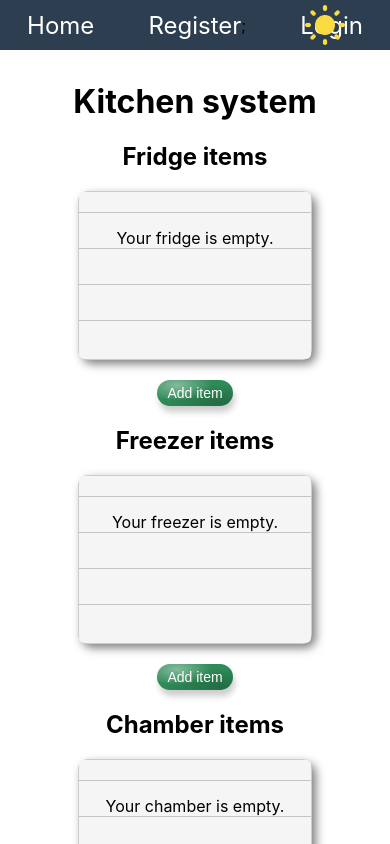
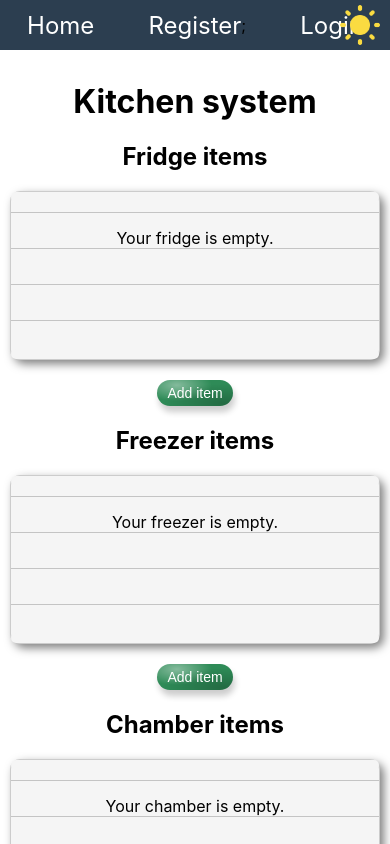
Before and after one commit to LaszloF5/kitchen-system, a React (Create React App) app: page / in a window 390 px wide. Shown: the top 844 px of the page. Built offline with nearby package versions, Linux system fonts and the light colour scheme.

Commit message:
responsive design: desktop --> next. mobile.

```diff
--- a/src/App.css
+++ b/src/App.css
@@ -1,5 +1,20 @@
 .App {
   text-align: center;
+}
+
+.top-arrow {
+  cursor: pointer;
+  position: fixed;
+  bottom: 20px;
+  right: 45px;
+  width: 40px;
+  height: 40px;
+  transform: scale(1.0);
+  transition: transform 200ms ease-in-out;
+}
+
+.top-arrow:hover {
+  transform: scale(1.1);
 }
 
 .header {
@@ -90,14 +105,6 @@ p {
   color: black;
 }
 
-.footer {
-  height: 10vh;
-  display: flex;
-  align-items: center;
-  justify-content: center;
-  border: 2px solid black;
-}
-
 .darkOrLight {
   width: 40px;
   height: 40px;
@@ -110,3 +117,20 @@ p {
 .white-filter {
   filter: brightness(0) invert(1);
 }
+
+
+.footer {
+  height: 10vh;
+  display: flex;
+  align-items: center;
+  justify-content: center;
+  border: 2px solid black;
+}
+
+@media screen and (max-width: 992px) {
+  .darkOrLight {
+    right: 10px;
+  }
+}
+
+/*MOBILE VIEW STARTS AT: 768px*/
--- a/src/App.js
+++ b/src/App.js
@@ -27,6 +27,28 @@ export default function App() {
   const [currency, setCurrency] = useState("");
   const [prevCurrency, setPrevCurrency] = useState("");
   const [userId, setUserId] = useState(localStorage.getItem("userId") || null);
+  const [isVisibleScrollBtn, setIsVisibleScrollBtn] = useState(false);
+
+  // ScrollToTop
+
+  useEffect(() => {
+    const handleScroll = () => {
+      if (window.scrollY > 50) {
+        setIsVisibleScrollBtn(true);
+      } else {
+        setIsVisibleScrollBtn(false);
+      }
+    };
+    window.addEventListener("scroll", handleScroll);
+
+    return () => {
+      window.removeEventListener("scroll", handleScroll);
+    };
+  }, []);
+
+  const handleScrollToTop = () => {
+    window.scrollTo({top: 0, behavior: 'smooth'})
+  }
 
   // Contexts
 
@@ -42,16 +64,9 @@ export default function App() {
 
   const [isDarkMode, setIsDarkMode] = useState(false);
   const [isVisibleCurrencyForm, setIsVisibleCurrencyForm] = useState(false);
-  const currencyText = isVisibleCurrencyForm
-    ? "Close currency form"
-    : "Set your currency";
 
   const toggleDarkMode = () => {
     setIsDarkMode(!isDarkMode);
-  };
-
-  const toggleCurrencyForm = () => {
-    setIsVisibleCurrencyForm(!isVisibleCurrencyForm);
   };
 
   useEffect(() => {
@@ -146,7 +161,7 @@ export default function App() {
   const updateItem = async (table, modifyQuantity, updateId, setItems) => {
     const userId = localStorage.getItem("userId");
     const dateNow = DateTime.now().toISO().replace(/T.*/, "");
-    console.log('date: ', dateNow);
+    console.log("date: ", dateNow);
     console.log("updateItem id: ", userId);
 
     if (!userId) {
@@ -218,6 +233,14 @@ export default function App() {
 
   return (
     <div className={`${isDarkMode ? "getDark" : "getLight"} App`}>
+      {isVisibleScrollBtn && (
+        <img
+          className="top-arrow"
+          src={process.env.PUBLIC_URL + "top-arrow.png"}
+          alt="top arrow button"
+          onClick={handleScrollToTop}
+        />
+      )}
       <HashRouter>
         <header className="header">
           <nav className="header-nav">
@@ -422,9 +445,11 @@ export default function App() {
   - A bevásárlások értékének bevitele.Ezeket gyűjteni egy objektumba, heti és havi kimutatást készíteni diagram formájában is, de szerintem csak ha az aktuális heti, és havi ráfordítás megjelnne az is jó lenne. A diagramok pedig külön oldalon szerepelnének.
   - A shoppinglistből a célkomponensbe nem frissül a dátum.
   - Ha van szerver kapcsolat, viszont nincs bejelentkezve a felhasználó, akkor ne dobáljon hibaüzeneteket.
+  - To top arrow.
 
   TODO:
-  - To top arrow.
+  - Footer.
   - Responsive design.
+  - Ha az Add to SL nyitva van, ne lehessen kinyitni az update itemet, és fordítva. (Szarul néz ki + helytakarékosság.)
   - Egy input mező, ahova be lehet írni / másolni hozzávalókat ételekhez, és végigfuttatni egy keresést arra vonatkozóan, hogy a beadott    elemek szerepelnek-e valamelyik containerbe. Visszatérési érték az az elem lenne, amelyik nem található meg egyik container-be sem /Vagy elemek/;
 */
--- a/src/Components/Chamber.jsx
+++ b/src/Components/Chamber.jsx
@@ -30,8 +30,9 @@ export default function Chamber({
   // Visible transfer form
   const [isVisibleTransferForm, setIsVisibleTransferForm] = useState(false);
   const toggleVisibleTransferForm = (index) => {
+    setTempIndex(index);
     setIsVisibleTransferForm(!isVisibleTransferForm);
-    setTempIndex(index);
+    setIsVisibleQuantity(false);
   };
 
   const SLText = isVisibleTransferForm ? "Close modification" : "Add to SL";
@@ -94,8 +95,9 @@ export default function Chamber({
   };
 
   const toggleUpdateForm = (index, id) => {
+    setUpdateId(id);
     setIsVisibleQuantity(!isVisibleQuantity);
-    setUpdateId(id);
+    setIsVisibleTransferForm(false);
   };
 
   // Item modifier functions
--- a/src/Components/Expenses.jsx
+++ b/src/Components/Expenses.jsx
@@ -20,10 +20,12 @@ export default function Expenses() {
 
   const handleToggleExForm = () => {
     setIsVisibleExForm(!isVisibleExForm);
+    setIsVisibleCurForm(false);
   };
 
   const handleToggleCurForm = () => {
     setIsVisibleCurForm(!isVisibleCurForm);
+    setIsVisibleExForm(false);
   };
 
   const handleExpense = async (e) => {
--- a/src/Components/Freezer.jsx
+++ b/src/Components/Freezer.jsx
@@ -63,6 +63,7 @@ export default function Freezer({
   const toggleTransferForm = (index) => {
     setTempIndex(index);
     setIsVisibleTransferForm(!isVisibleTransferForm);
+    setIsVisibleUpdateF(false);
   };
 
   const SLText = isVisibleTransferForm ? "Close modification" : "Add to SL";
@@ -94,8 +95,9 @@ export default function Freezer({
   };
 
   const toggleVisibilityUpdateF = (index, id) => {
+    setUpdateId(id);
     setIsVisibleUpdateF(!isVisibleUpdateF);
-    setUpdateId(id);
+    setIsVisibleTransferForm(false);
   };
 
   // Add item to the database
--- a/src/Components/Fridge.css
+++ b/src/Components/Fridge.css
@@ -1,9 +1,5 @@
-/* Dark mode */
-
-/*///////////*/
-
 .fridge-ul {
-  width: 60vw;
+  width: 820px;
   min-height: 20vh;
 }
 
@@ -242,3 +238,35 @@ li:hover p {
 }
 
 /*******************************/
+
+@media screen and (max-width: 1200px) {
+  .fridge-ul {
+    width: 70vw;
+  }
+}
+
+@media screen and (max-width: 1100px) {
+  .fridge-ul {
+    width: 75vw;
+  }
+}
+
+@media screen and (max-width: 992px) {
+  .fridge-ul {
+    width: 80vw;
+  }
+}
+
+@media screen and (max-width: 850px) {
+  .fridge-ul {
+    width: 85vw;
+  }
+}
+
+@media screen and (max-width: 768px) {
+  .fridge-ul {
+    width: 95vw;
+  }
+}
+
+/*MOBILE VIEW STARTS AT: 768px*/
--- a/src/Components/Fridge.jsx
+++ b/src/Components/Fridge.jsx
@@ -46,6 +46,7 @@ export default function Fridge({
   const toggleVisibleTransferForm = (index) => {
     setTempIndex(index);
     setIsVisibleTransferForm(!isVisibleTransferForm);
+    setIsVisibleUpdate(false);
   };
 
   const SLText = isVisibleTransferForm ? "Close modification" : "Add to SL";
@@ -94,6 +95,7 @@ export default function Fridge({
   const toggleVisibilityUpdate = (index, id) => {
     setUpdateId(id);
     setIsVisibleUpdate(!isVisibleUpdate);
+    setIsVisibleTransferForm(false);
   };
 
 
@@ -145,7 +147,7 @@ export default function Fridge({
   };
 
   return (
-    <div>
+    <>
       <h2>Fridge items</h2>
       <ul className="fridge-ul main-item-style">
         {items.length === 0 ? (
@@ -288,6 +290,6 @@ export default function Fridge({
           onClick={handleAddFridge}
         />
       </form>
-    </div>
+    </>
   );
 }
--- a/src/Components/Others.jsx
+++ b/src/Components/Others.jsx
@@ -42,6 +42,7 @@ export default function Others({
   const toggleVisibleTransferForm = (index) => {
     setTempIndex(index);
     setIsVisibleTransferForm(!isVisibleTransferForm);
+    setIsVisibleQtyO(false);
   };
 
   // Functions
@@ -93,8 +94,9 @@ export default function Others({
   };
 
   const toggleModifyQty = (index, id) => {
+    setUpdateId(id);
     setIsVisibleQtyO(!isVisibleQtyO);
-    setUpdateId(id);
+    setIsVisibleTransferForm(false);
   };
 
   // Item modifier functions
--- a/src/Components/ShoppingList.jsx
+++ b/src/Components/ShoppingList.jsx
@@ -109,15 +109,17 @@ export default function ShoppingList({
 
   const isTextQty = isVisibleQty ? "Close modification" : "Update item";
   const handleVisibleQty = (index, id) => {
+    setUpdateId(id);
     setIsVisibleQty(!isVisibleQty);
-    setUpdateId(id);
+    setIsVisibleMoveTo(false);
   };
 
   // Visible move to form
 
   const toggleVisibleMoveTo = (index) => {
+    setNewIndex(index);
     setIsVisibleMoveTo(!isVisibleMoveTo);
-    setNewIndex(index);
+    setIsVisibleQty(false);
   };
 
   const [prevExpenditure, setPrevExpenditure] = useState([]);
```
Also changed, not shown: public/top-arrow.png (added), 1 other file (tests, documents, lock files or other folders). Lines whose indentation alone changed are shown as unchanged.
